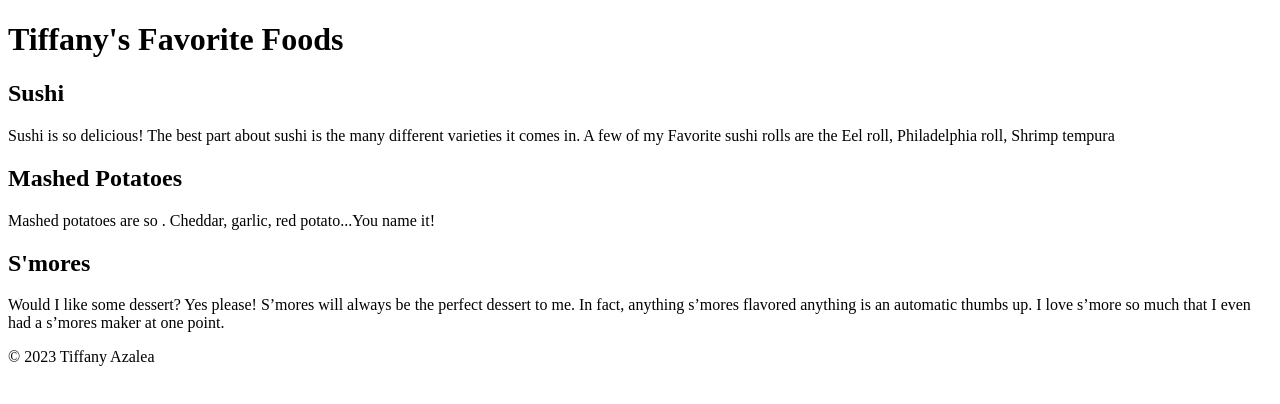
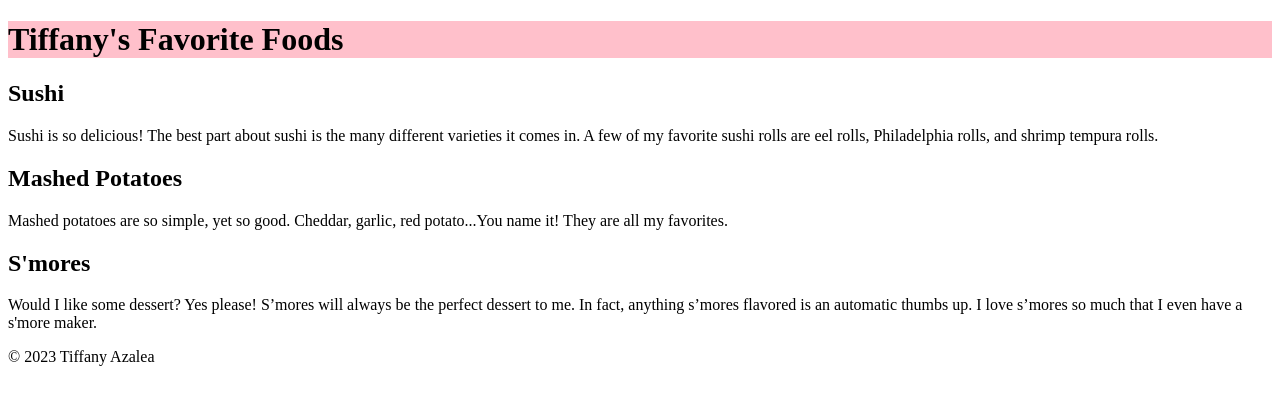
Before and after one commit to LaunchCodeAllhubs/js-assignment-4-html-me-something-TiffanyAzalea, a website: page index.html in a window 1280 px wide. Drawn offline with Linux system fonts and the light colour scheme.

Commit message:
started style css file

```diff
--- a/index.html
+++ b/index.html
@@ -2,6 +2,7 @@
 <html>
    <head>
       <title>Tiffany's Favorite Foods</title>
+      <link rel="stylesheet" type="text/css" href="styles.css">
    </head>
    <body>
       <!-- Write your HTML in this file! -->
@@ -12,18 +13,18 @@
          <article>
             <section>
                <h2>Sushi</h2>
-               <p>Sushi is so delicious! The best part about sushi is the many different varieties it comes in. A few of my Favorite
-                  sushi rolls are the Eel roll, Philadelphia roll, Shrimp tempura
+               <p>Sushi is so delicious! The best part about sushi is the many different varieties it comes in. A few of my favorite
+                  sushi rolls are eel rolls, Philadelphia rolls, and shrimp tempura rolls.
                </p>
             </section>
             <section>
                <h2>Mashed Potatoes</h2>
-               <p>Mashed potatoes are so . Cheddar, garlic, red potato...You name it!</p>
+               <p>Mashed potatoes are so simple, yet so good. Cheddar, garlic, red potato...You name it! They are all my favorites.</p>
             </section>
             <section>
                <h2>S'mores</h2>
                <p>Would I like some dessert? Yes please! S’mores will always be the perfect dessert to me.
-                  In fact, anything s’mores flavored anything is an automatic thumbs up. I love s’more so much that I even had a s’mores maker at one point.</p>
+                  In fact, anything s’mores flavored is an automatic thumbs up. I love s’mores so much that I even have a s'more maker.</p>
             </section>
          </article>
        </main>
--- a/styles.css
+++ b/styles.css
@@ -1 +1,8 @@
 /* Write your CSS here! */
+.center-header {
+    text-align: center;
+  }
+
+  h1 {
+    background-color: pink;
+  }
```
Also changed, not shown: images/Philadelphia-Roll-31.jpg (added).
